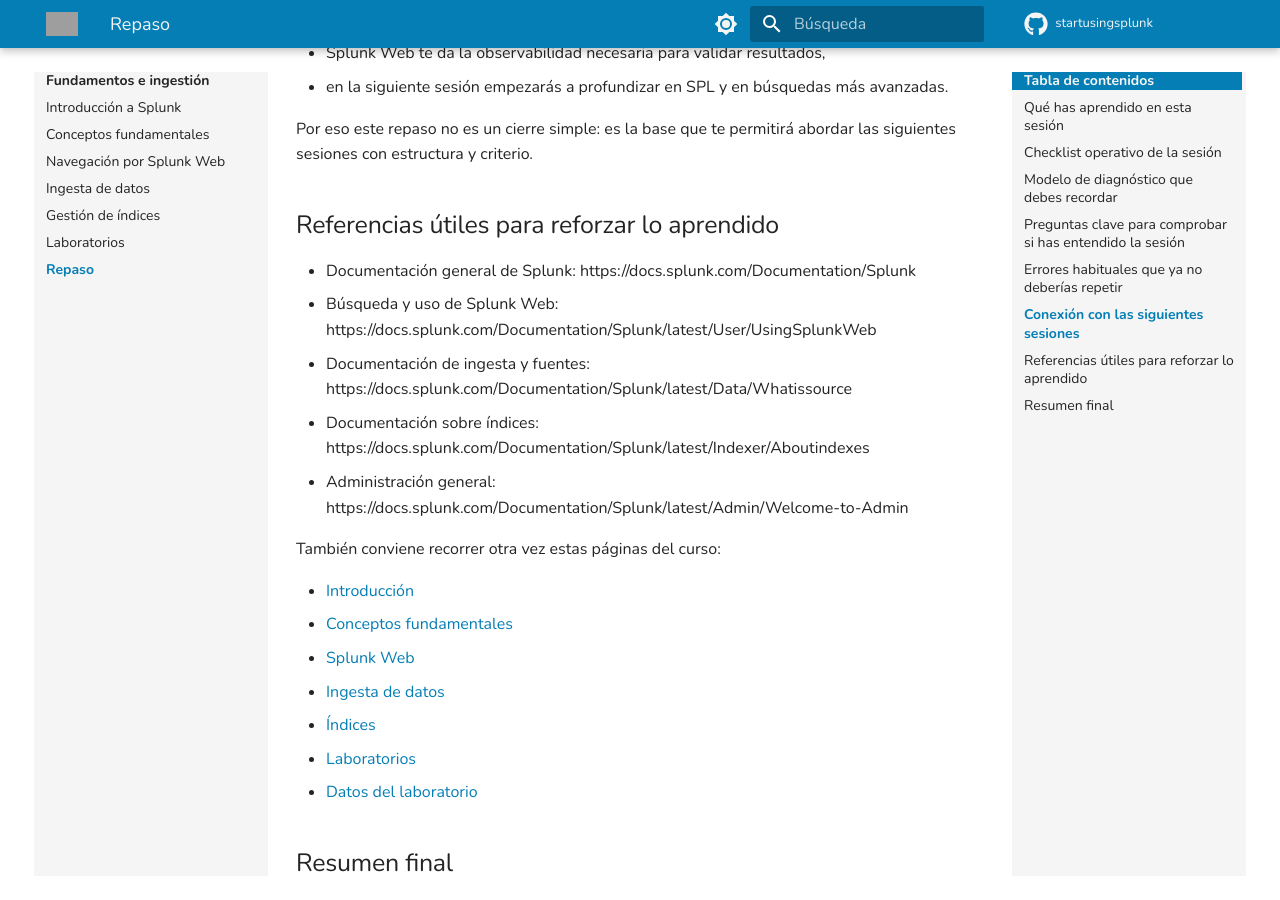
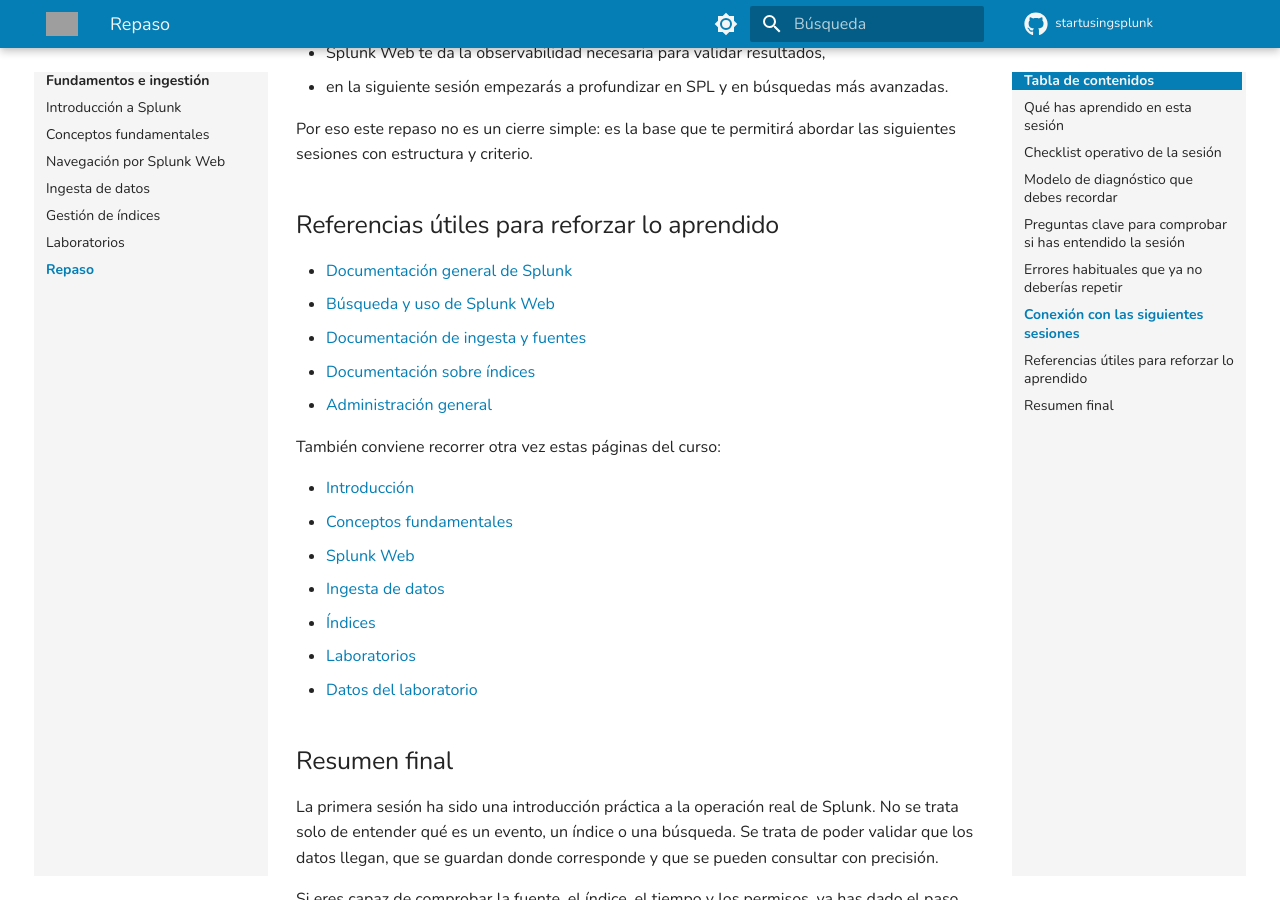
Before and after one commit to agile611/startusingsplunk, an MkDocs documentation site: the page built from docs/sesion-1/07-repaso.md, in a window 1280 px wide and 900 px high, scrolled down 2759 px. Built offline with MkDocs 1.6.1 and Material for MkDocs 9.7.7, drawn with Linux system fonts in a browser that asks for light colours; grey boxes are pictures that could not be loaded.

Commit message:
linsk fets

```diff
--- a/docs/sesion-1/07-repaso.md
+++ b/docs/sesion-1/07-repaso.md
@@ -105,16 +105,11 @@ las siguientes sesiones con estructura y criterio.
 
 ## Referencias útiles para reforzar lo aprendido
 
-- Documentación general de Splunk:
-  https://docs.splunk.com/Documentation/Splunk
-- Búsqueda y uso de Splunk Web:
-  https://docs.splunk.com/Documentation/Splunk/latest/User/UsingSplunkWeb
-- Documentación de ingesta y fuentes:
-  https://docs.splunk.com/Documentation/Splunk/latest/Data/Whatissource
-- Documentación sobre índices:
-  https://docs.splunk.com/Documentation/Splunk/latest/Indexer/Aboutindexes
-- Administración general:
-  https://docs.splunk.com/Documentation/Splunk/latest/Admin/Welcome-to-Admin
+- [Documentación general de Splunk](https://docs.splunk.com/Documentation/Splunk)
+- [Búsqueda y uso de Splunk Web](https://docs.splunk.com/Documentation/Splunk/latest/User/UsingSplunkWeb)
+- [Documentación de ingesta y fuentes](https://docs.splunk.com/Documentation/Splunk/latest/Data/Whatissource)
+- [Documentación sobre índices](https://docs.splunk.com/Documentation/Splunk/latest/Indexer/Aboutindexes)
+- [Administración general](https://docs.splunk.com/Documentation/Splunk/latest/Admin/Welcome-to-Admin)
 
 También conviene recorrer otra vez estas páginas del curso:
 
```
Also changed, not shown: docs/sesion-1/05-indices.md (+4 -8 lines).
